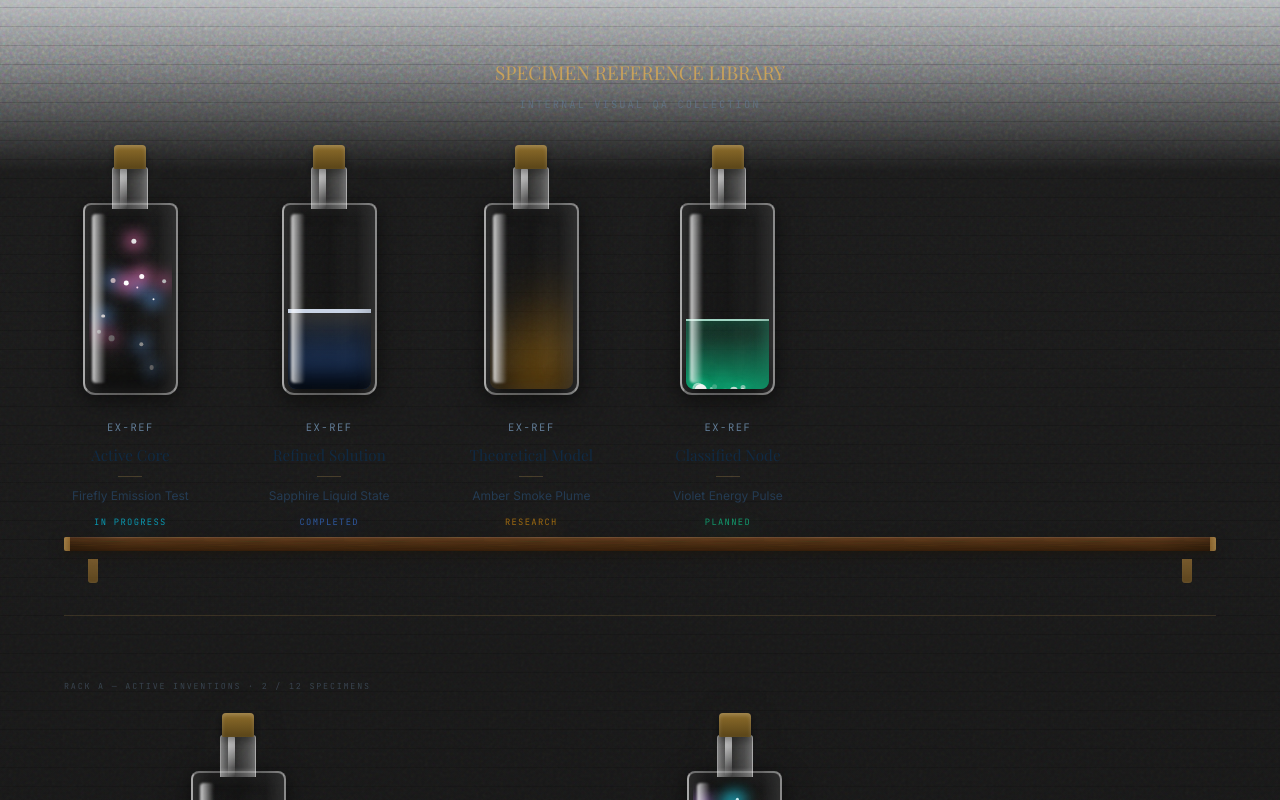
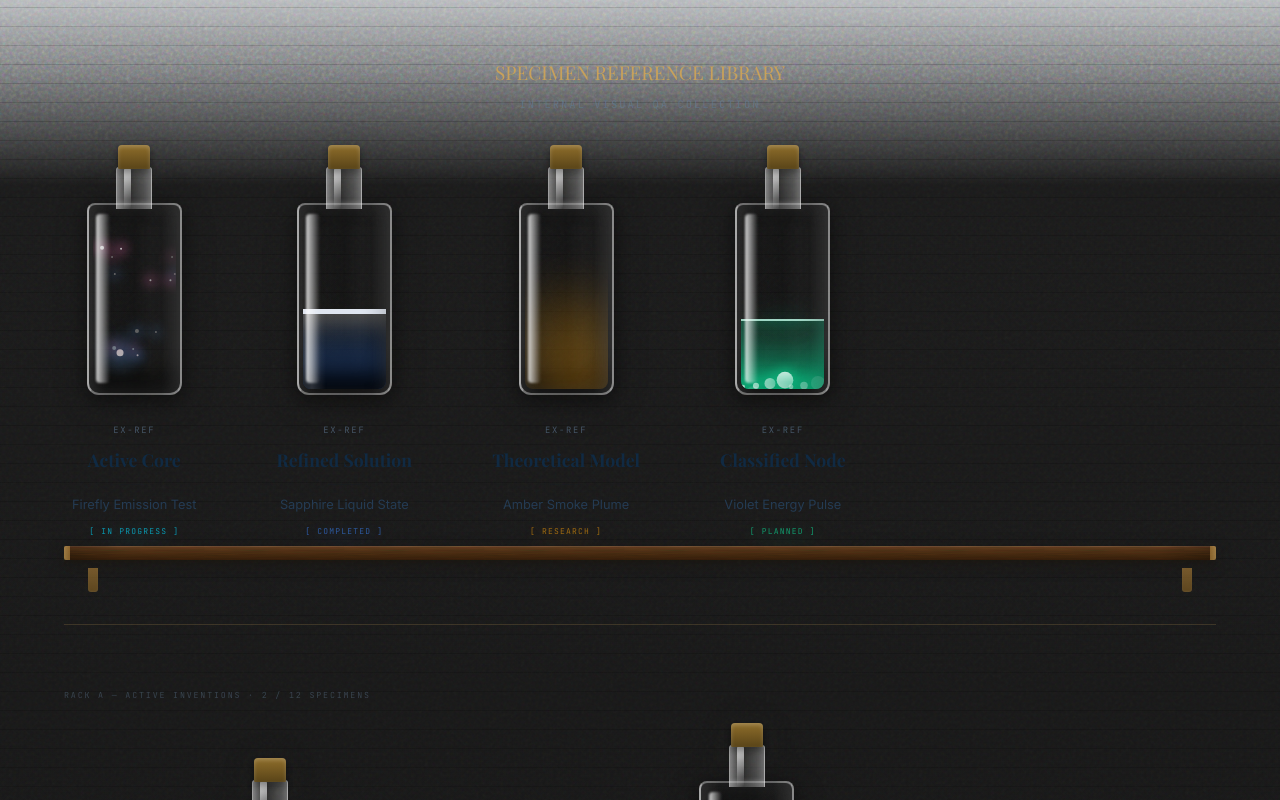
Before and after one commit to Vinay-Krishna-G/experiment-zero, a Next.js app: page / in a window 1280 px wide. Shown: the part 1460-2260 px from the top of the page. Built offline with nearby package versions, Linux system fonts and the light colour scheme.

Commit message:
refactor: enhance ExperimentModal UI, refine SpecimenCard typography, and update CSSBottleRenderer animation logic

```diff
--- a/src/components/experiments/SpecimenCard.tsx
+++ b/src/components/experiments/SpecimenCard.tsx
@@ -84,7 +84,7 @@ export default function SpecimenCard({ experiment, isSelected, onClick }: Specim
       <div
         aria-hidden="true"
         style={{
-          marginTop: "1.5rem",
+          marginTop: "1.75rem",
           display: "flex",
           flexDirection: "column",
           alignItems: "center",
@@ -93,18 +93,18 @@ export default function SpecimenCard({ experiment, isSelected, onClick }: Specim
           pointerEvents: "none",
         }}
       >
-        <div style={{ fontFamily: "var(--font-mono)", fontSize: "0.65rem", letterSpacing: "0.15em", color: "var(--fg-muted)" }}>
+        <div style={{ fontFamily: "var(--font-mono)", fontSize: "0.55rem", letterSpacing: "0.2em", color: "var(--fg-subtle)" }}>
           EX-{String(experiment.id).padStart(3, '0').slice(0, 3).toUpperCase()}
         </div>
-        <div style={{ fontFamily: "var(--font-display)", fontSize: "0.95rem", color: "var(--fg-primary)", marginTop: "0.2rem" }}>
+        <div style={{ fontFamily: "var(--font-display)", fontSize: "1.1rem", fontWeight: 700, color: "var(--fg-primary)", marginTop: "0.3rem" }}>
           {experiment.title}
         </div>
-        <div style={{ width: "24px", height: "1px", backgroundColor: "#c8a15b44", margin: "0.3rem 0" }} />
-        <div style={{ fontFamily: "var(--font-body)", fontSize: "0.75rem", color: "var(--fg-secondary)" }}>
+        <div style={{ width: "32px", height: "1px", backgroundColor: "var(--border-subtle)", margin: "0.4rem 0" }} />
+        <div style={{ fontFamily: "var(--font-body)", fontSize: "0.8rem", color: "var(--fg-secondary)", maxWidth: "160px", lineHeight: 1.4 }}>
           {experiment.tagline}
         </div>
-        <div style={{ fontFamily: "var(--font-mono)", fontSize: "0.55rem", letterSpacing: "0.15em", color: modeColor, marginTop: "0.4rem", textTransform: "uppercase" }}>
-          {experiment.status}
+        <div style={{ fontFamily: "var(--font-mono)", fontSize: "0.5rem", letterSpacing: "0.15em", color: modeColor, marginTop: "0.5rem", textTransform: "uppercase" }}>
+          [ {experiment.status} ]
         </div>
       </div>
     </div>
--- a/src/components/experiments/renderers/CSSBottleRenderer.tsx
+++ b/src/components/experiments/renderers/CSSBottleRenderer.tsx
@@ -56,9 +56,10 @@ export default function CSSBottleRenderer({
 
   // Palette logic for Fireflies
   const fireflyPalettes = [
-    ["#34d399", "#60a5fa"], // Emerald + Blue
+    ["#34d399", "#22d3ee"], // Emerald + Cyan
+    ["#22d3ee", "#c084fc"], // Cyan + Violet
     ["#60a5fa", "#f472b6"], // Blue + Pink
-    ["#c084fc", "#22d3ee"], // Violet + Cyan
+    ["#34d399", "#fbbf24"], // Emerald + Gold
   ];
   const charCode = experiment.title.charCodeAt(0) || 0;
   const paletteIndex = (experiment.id.length + charCode) % fireflyPalettes.length;
@@ -156,24 +157,24 @@ export default function CSSBottleRenderer({
                   key={`escape-${i}`}
                   initial={{ y: 20, x: 0, opacity: 0 }}
                   animate={{
-                    y: [20, -50 - Math.random() * 30, -60, -40, -50],
-                    x: [0, (Math.random() - 0.5) * 40, (Math.random() - 0.5) * 50, (Math.random() - 0.5) * 30, 0],
-                    opacity: [0, 1, 0.8, 1, 0]
+                    y: [20, -35 - i * 5, -30 - i * 5, -40 - i * 5, -25],
+                    x: [0, (i % 2 === 0 ? 15 : -15), (i % 2 === 0 ? -10 : 10), (i % 2 === 0 ? 5 : -5), 0],
+                    opacity: [0, 1, 0.7, 1, 0]
                   }}
                   transition={{
-                    duration: 4 + Math.random() * 2,
+                    duration: 3.5 + i,
                     ease: "easeInOut",
-                    delay: i * 0.2
+                    repeat: Infinity
                   }}
                   style={{
                     position: "absolute",
                     top: 0,
                     left: "50%",
-                    width: 3 + Math.random() * 2,
-                    height: 3 + Math.random() * 2,
+                    width: 3 + (i % 2),
+                    height: 3 + (i % 2),
                     backgroundColor: "#fff",
                     borderRadius: "50%",
-                    boxShadow: `0 0 12px 4px ${activePalette[i % 2]}`,
+                    boxShadow: `0 0 12px 3px ${activePalette[i % 2]}`,
                     zIndex: 10,
                     pointerEvents: "none"
                   }}
@@ -187,14 +188,15 @@ export default function CSSBottleRenderer({
             <motion.div
               initial={{ y: 20, opacity: 0, scale: 0.5 }}
               animate={{
-                y: [20, -40, -80],
-                x: [0, 10, -10],
-                opacity: [0, 0.6, 0],
-                scale: [0.5, 1.5, 2]
+                y: [20, -30, -60],
+                x: [0, 5, -5],
+                opacity: [0, 0.4, 0],
+                scale: [0.5, 1.5, 2.5]
               }}
               transition={{
-                duration: 3,
-                ease: "easeOut"
+                duration: 4,
+                ease: "easeOut",
+                repeat: Infinity
               }}
               style={{
                 position: "absolute",
@@ -203,7 +205,7 @@ export default function CSSBottleRenderer({
                 width: 20,
                 height: 20,
                 background: `radial-gradient(circle, ${modeColor} 0%, transparent 70%)`,
-                filter: "blur(8px)",
+                filter: "blur(10px)",
                 zIndex: 10,
                 pointerEvents: "none"
               }}
@@ -274,31 +276,32 @@ export default function CSSBottleRenderer({
               {/* CATEGORY A: Firefly (Active) */}
               {mode === "firefly" && (
                 <div style={{ position: "absolute", inset: 0 }}>
-                  {Array.from({ length: 12 }).map((_, i) => {
-                    const size = 2 + Math.random() * 4;
+                  {Array.from({ length: 20 }).map((_, i) => {
+                    // Size variation: mostly tiny, some medium, 1 hero
+                    const size = i === 0 ? 7 : (i < 5 ? 4 : 2);
                     return (
                       <motion.div
                         key={i}
                         animate={{
-                          y: [0, -40 - Math.random() * 100, 0],
-                          x: [0, (Math.random() - 0.5) * 60, 0],
-                          opacity: [0.3, 1, 0.3]
+                          y: [0, -40 - (i % 5) * 20, 0],
+                          x: [0, (i % 2 === 0 ? 1 : -1) * (15 + (i % 5) * 10), 0],
+                          opacity: [0.2, i === 0 ? 1 : 0.8, 0.2]
                         }}
                         transition={{
-                          duration: 4 + Math.random() * 6,
+                          duration: 4 + (i % 5) * 1.5,
                           repeat: Infinity,
                           ease: "easeInOut",
-                          delay: Math.random() * 5
+                          delay: (i % 5) * 0.5
                         }}
                         style={{
                           position: "absolute",
-                          bottom: 10 + Math.random() * 40,
-                          left: 10 + Math.random() * 60,
+                          bottom: 10 + (i % 10) * 15,
+                          left: 15 + (i % 8) * 10,
                           width: size,
                           height: size,
                           backgroundColor: "#fff",
                           borderRadius: "50%",
-                          boxShadow: `0 0 15px 5px ${activePalette[i % 2]}`,
+                          boxShadow: `0 0 ${i === 0 ? 20 : 12}px ${i === 0 ? 6 : 3}px ${activePalette[i % 2]}`,
                           filter: "blur(0.5px)"
                         }}
                       />
@@ -312,8 +315,8 @@ export default function CSSBottleRenderer({
                 <motion.div
                   animate={{
                     height: liquidHeight,
-                    rotateZ: isHovered ? [0, 2, -1, 0] : 0,
-                    scale: isHovered ? 1.02 : 1
+                    rotateZ: isHovered ? [0, 4, -2, 1, 0] : 0,
+                    scale: isHovered ? 1.03 : 1
                   }}
                   initial={{ height: 0 }}
                   transition={{ duration: 1.5, ease: [0.22, 1, 0.36, 1], delay: 0.2 }}
@@ -322,27 +325,36 @@ export default function CSSBottleRenderer({
                     bottom: -5,
                     left: -5,
                     right: -5,
-                    background: `linear-gradient(to top, ${modeColor} 0%, rgba(20,20,20,0.5) 100%)`,
-                    borderTop: `4px solid rgba(255,255,255,0.75)`, // Meniscus
-                    boxShadow: `inset 0 10px 20px rgba(255,255,255,0.15), inset 0 -40px 40px rgba(0,0,0,0.4), inset 0 -20px 20px rgba(0,0,0,0.8)`, // Internal depth
-                    transformOrigin: "bottom center"
+                    background: `linear-gradient(to top, ${modeColor} 0%, rgba(20,20,20,0.4) 100%)`,
+                    borderTop: `5px solid rgba(255,255,255,0.85)`, // Strong Meniscus
+                    boxShadow: `inset 0 10px 20px rgba(255,255,255,0.25), inset 0 -40px 40px rgba(0,0,0,0.5), inset 0 -20px 20px rgba(0,0,0,0.8)`, // Internal depth
+                    transformOrigin: "bottom center",
+                    overflow: "hidden"
                   }}
                 >
+                  {/* Refraction highlight */}
+                  <div style={{
+                    position: "absolute",
+                    inset: 0,
+                    background: "linear-gradient(90deg, transparent 0%, rgba(255,255,255,0.15) 15%, transparent 30%)",
+                    pointerEvents: "none"
+                  }} />
+
                   {/* Preserved Liquid Bubbles */}
                   {Array.from({ length: 8 }).map((_, i) => (
                     <motion.div
                       key={`bubble-${i}`}
-                      initial={{ y: "120%", x: 10 + Math.random() * 70, opacity: 0 }}
+                      initial={{ y: "120%", x: 10 + (i % 5) * 15, opacity: 0 }}
                       animate={{ y: "-20%", opacity: [0, 0.8, 0] }}
-                      transition={{ duration: 8 + Math.random() * 10, repeat: Infinity, delay: Math.random() * 10, ease: "linear" }}
+                      transition={{ duration: 6 + (i % 4) * 2, repeat: Infinity, delay: (i % 5), ease: "linear" }}
                       style={{
                         position: "absolute",
                         bottom: 0,
-                        width: 2 + Math.random() * 3,
-                        height: 2 + Math.random() * 3,
+                        width: 2 + (i % 3) * 1.5,
+                        height: 2 + (i % 3) * 1.5,
                         borderRadius: "50%",
-                        border: "1px solid rgba(255,255,255,0.7)",
-                        backgroundColor: "rgba(255,255,255,0.2)"
+                        border: "1px solid rgba(255,255,255,0.8)",
+                        backgroundColor: "rgba(255,255,255,0.3)"
                       }}
                     />
                   ))}
@@ -358,14 +370,14 @@ export default function CSSBottleRenderer({
                       animate={{
                         y: ["120%", "-40%"],
                         x: [0, (i % 2 === 0 ? 15 : -15), 0],
-                        opacity: [0, 0.6, 0],
-                        scale: [1, 1.5, 2]
+                        opacity: [0, 0.6 - i * 0.1, 0],
+                        scale: [1, 1.5 + i * 0.2, 2 + i * 0.5]
                       }}
                       transition={{
-                        y: { duration: 12 + i * 4, repeat: Infinity, ease: "linear", delay: i * 3 },
-                        x: { duration: 6 + i * 2, repeat: Infinity, ease: "easeInOut" },
-                        opacity: { duration: 12 + i * 4, repeat: Infinity, ease: "linear", delay: i * 3 },
-                        scale: { duration: 12 + i * 4, repeat: Infinity, ease: "linear", delay: i * 3 }
+                        y: { duration: 12 + (i % 3) * 4, repeat: Infinity, ease: "linear", delay: i * 2 },
+                        x: { duration: 6 + (i % 2) * 2, repeat: Infinity, ease: "easeInOut" },
+                        opacity: { duration: 12 + (i % 3) * 4, repeat: Infinity, ease: "linear", delay: i * 2 },
+                        scale: { duration: 12 + (i % 3) * 4, repeat: Infinity, ease: "linear", delay: i * 2 }
                       }}
                       style={{
                         position: "absolute",
@@ -373,9 +385,8 @@ export default function CSSBottleRenderer({
                         width: "120%",
                         height: "80%",
                         background: `radial-gradient(ellipse at center, ${modeColor} 0%, transparent 60%)`,
-                        backgroundPosition: `${(i * 30) % 100}% ${(i * 40) % 100}%`,
                         transformOrigin: i % 2 === 0 ? "top left" : "bottom right",
-                        filter: "blur(12px)",
+                        filter: `blur(${12 + i * 2}px)`,
                         borderRadius: "50%"
                       }}
                     />
@@ -397,21 +408,46 @@ export default function CSSBottleRenderer({
                     background: `linear-gradient(to top, ${modeColor} 0%, transparent 100%)`,
                     borderTop: `2px solid rgba(255,255,255,0.6)`,
                     boxShadow: isHovered
-                      ? `inset 0 0 40px ${glowColor}, 0 -10px 30px ${glowColor}`
+                      ? `inset 0 0 50px ${glowColor}, 0 -15px 40px ${glowColor}`
                       : `inset 0 0 20px ${glowColor}`,
                     transition: "box-shadow 0.4s ease"
                   }}
                 >
+                  {/* Vapor Layer */}
+                  <motion.div
+                    animate={{ opacity: isHovered ? 0.7 : 0.3 }}
+                    style={{
+                      position: "absolute",
+                      top: -15,
+                      left: 0,
+                      right: 0,
+                      height: 30,
+                      background: `radial-gradient(ellipse, ${glowColor} 0%, transparent 70%)`,
+                      filter: "blur(8px)",
+                      pointerEvents: "none",
+                      mixBlendMode: "screen"
+                    }}
+                  />
                   {/* Boiling Bubbles */}
                   {Array.from({ length: isHovered ? 15 : 8 }).map((_, i) => {
-                    const sizes = [3, 5, 8, 12];
+                    const sizes = [4, 6, 10, 16]; // Larger bubbles
                     const bubbleSize = sizes[i % sizes.length];
+                    const burstScale = 1.5;
                     return (
                     <motion.div
                       key={`potion-bubble-${i}`}
-                      initial={{ y: "100%", x: Math.random() * 80, opacity: 0 }}
-                      animate={{ y: "-10%", opacity: [0, 1, 0] }}
-                      transition={{ duration: 1.5 + Math.random() * 2, repeat: Infinity, delay: Math.random() * 2, ease: "easeIn" }}
+                      initial={{ y: "100%", x: (i * 12) % 80, opacity: 0, scale: 1 }}
+                      animate={{
+                        y: ["100%", "-5%", "-10%"],
+                        opacity: [0, 1, 0],
+                        scale: [1, 1, burstScale]
+                      }}
+                      transition={{
+                        duration: 1.5 + (i % 3),
+                        repeat: Infinity,
+                        delay: (i % 4) * 0.5,
+                        ease: "easeIn"
+                      }}
                       style={{
                         position: "absolute",
                         bottom: 0,
@@ -419,28 +455,21 @@ export default function CSSBottleRenderer({
                         height: bubbleSize,
                         borderRadius: "50%",
                         backgroundColor: "#fff",
-                        boxShadow: `0 0 8px 2px ${modeColor}`
+                        boxShadow: `0 0 10px 3px ${modeColor}`
                       }}
                     />
                     );
                   })}
-                  {/* Tiny Smoke Traces */}
-                  {Array.from({ length: 3 }).map((_, i) => (
-                    <motion.div
-                      key={`potion-smoke-${i}`}
-                      initial={{ y: "100%", x: Math.random() * 80, opacity: 0 }}
-                      animate={{ y: "-50%", opacity: [0, 0.4, 0], scale: [1, 1.5] }}
-                      transition={{ duration: 3 + Math.random() * 2, repeat: Infinity, delay: Math.random() * 2, ease: "easeOut" }}
-                      style={{
-                        position: "absolute",
-                        bottom: 0,
-                        width: 15,
-                        height: 25,
-                        background: `radial-gradient(ellipse, ${modeColor} 0%, transparent 60%)`,
-                        filter: "blur(4px)",
-                      }}
-                    />
-                  ))}
+                  {/* Thick Base Liquid Glow */}
+                  <div style={{
+                    position: "absolute",
+                    bottom: 0,
+                    left: 0,
+                    right: 0,
+                    height: "40%",
+                    background: `linear-gradient(to top, ${glowColor}, transparent)`,
+                    filter: "blur(4px)"
+                  }} />
                 </motion.div>
               )}
             </div>
```
Also changed, not shown: src/app/globals.css (+18 -0 lines), src/components/experiments/ExperimentModal.tsx (+34 -11 lines), src/components/home/VisitorStats.tsx (+10 -9 lines), src/components/research/ResearchEntry.tsx (+3 -5 lines).
